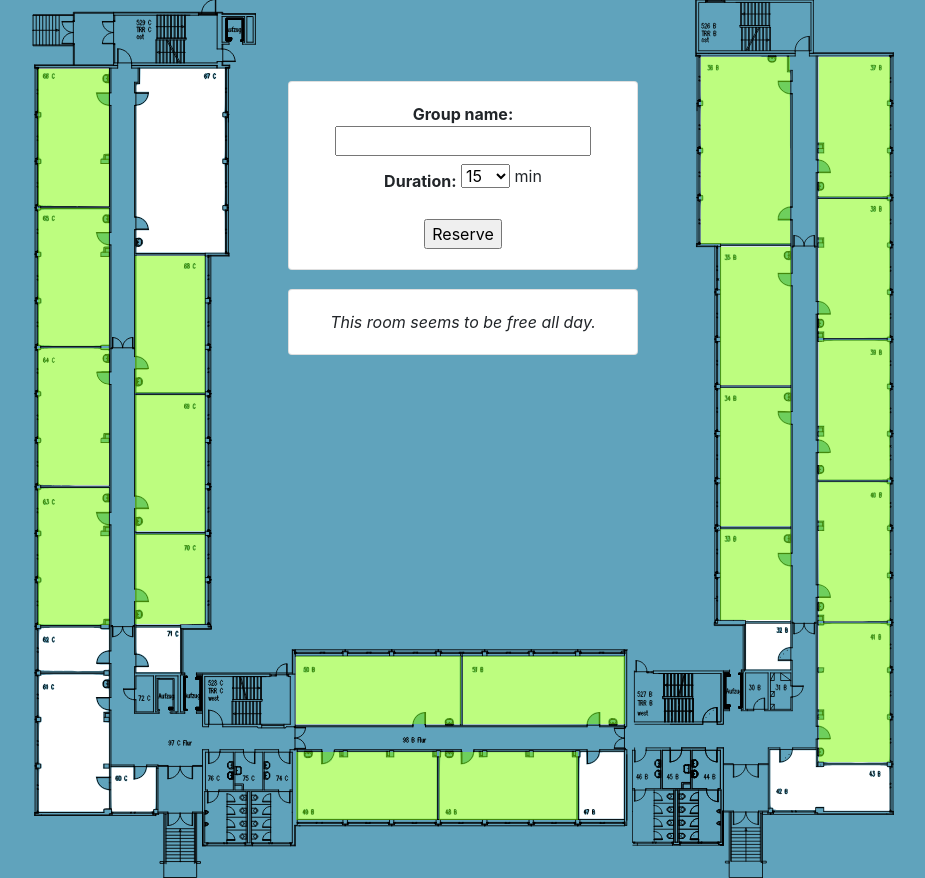
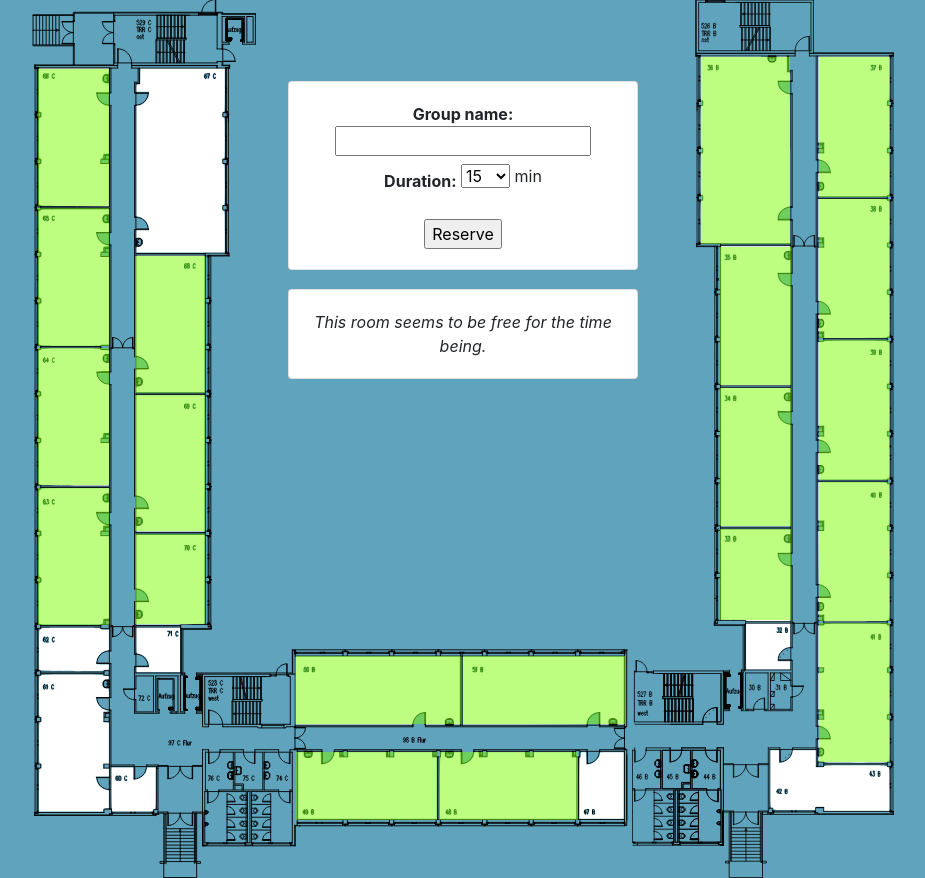
Before and after one commit to Justus-Jonas/DHBW-Room-Manager, a Django app: page /room/1/ in a window 1280 px wide. Shown: the part 95-973 px from the top of the page, without its empty margins (177-1102 px from the left). Run offline with Django 3.2, Linux system fonts and the light colour scheme; data comes from the database, SQL or seed files in the repository; both versions use the stored data as it was after the commit; some libraries are stand-ins or nearby versions.

Commit message:
time range fix

```diff
--- a/roommanager/views.py
+++ b/roommanager/views.py
@@ -144,11 +144,13 @@ def room_form(request, id):
         form = RoomForm()
     rooms = Rooms.objects.filter(date=now.strftime("%Y-%m-%d"), room=get_room_from_request(id))
     s = []
+    time = (now + datetime.timedelta(hours=3)).time()
     for r in rooms:
-        if r.slotid.group:
-            s.append([str(r.slotid), str(r.slotid.group)])
-        else:
-            s.append([str(r.slotid), "BLOCKED"])
+        if now.time() < r.slotid.endtime < time:
+            if r.slotid.group:
+                s.append([str(r.slotid), str(r.slotid.group)])
+            else:
+                s.append([str(r.slotid), "BLOCKED"])
     return render(request, 'room.html', {'form': form, 'states': get_main_dict(),
                                          'rooms': s,
                                          'room': get_room_from_request(id),
--- a/templates/room.html
+++ b/templates/room.html
@@ -72,7 +72,7 @@
             <div class="col-4">
                 <div class="card">
                     <div class="card-body">
-                        <i> This room seems to be free all day. </i>
+                        <i> This room seems to be free for the time being. </i>
                     </div>
                 </div>
             </div>
```
Also changed, not shown: db.sqlite3.
